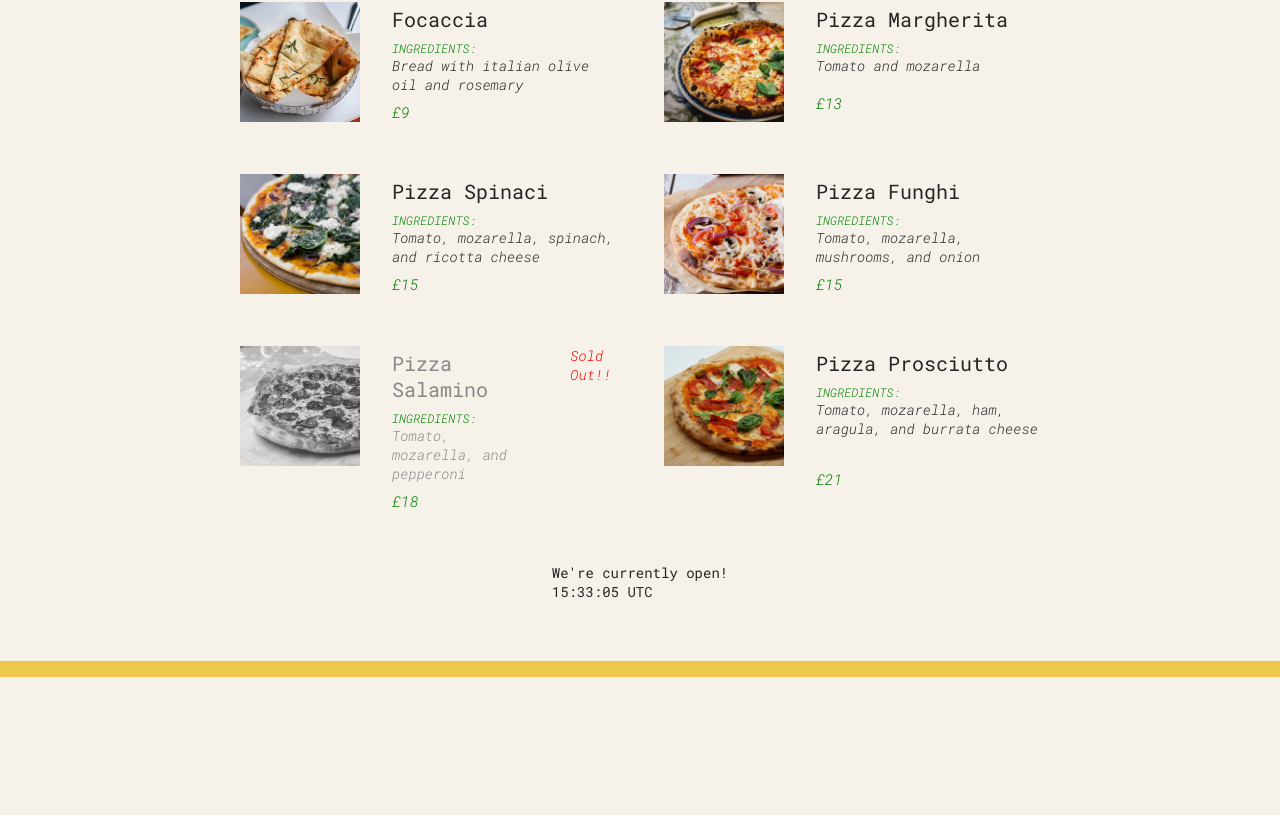
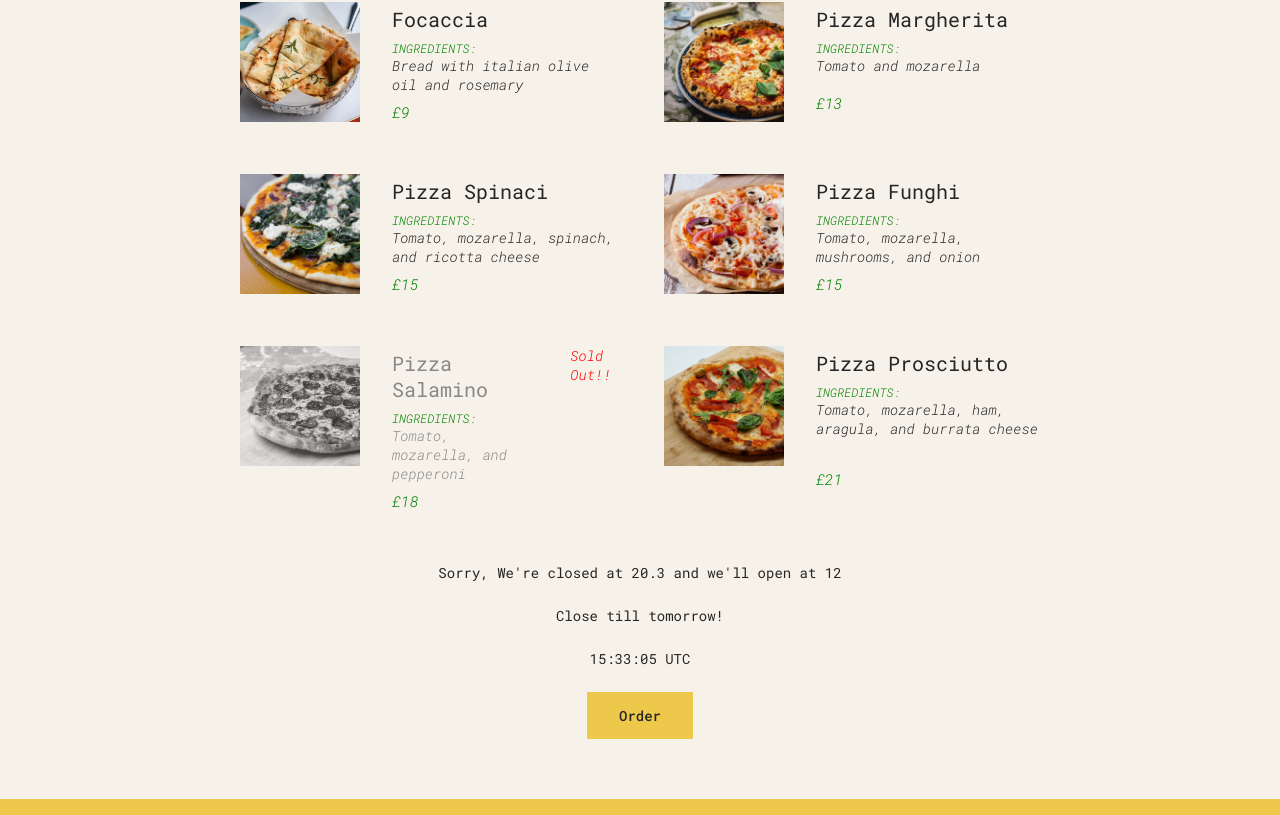
Before and after one commit to IsabelTizon/pizzaMenuVite, a React (Vite) app: page / in a window 1280 px wide. Shown: the part 255-1070 px from the top of the page. Before the commit the page ends 932 px from the top, so only its background shows below. Built offline with nearby package versions, Linux system fonts and the light colour scheme.

Commit message:
short-circuiting added

```diff
--- a/src/main.jsx
+++ b/src/main.jsx
@@ -37,16 +37,33 @@ function Menu() {
 }
 function Footer() {
 	const hour = new Date().getHours();
+	const openHour = 12.0;
+	const closeHour = 20.3;
 	console.log(hour);
-	const isOpen = hour >= 12 && hour <= 20.3;
+	const isOpen = closeHour <= openHour;
 	console.log(isOpen);
 
 	return (
 		<footer className="footer">
+			<div className="order">
+				{/* short-circuiting */}
+				{isOpen && (
+					<p>
+						We're currently open! We open until {closeHour}
+					</p>
+				)}
+				{!isOpen && (
+					<p>
+						Sorry, We're closed at {closeHour} and we'll
+						open at {openHour}
+					</p>
+				)}
+
+				{/* ternary */}
 				<p>
 					{isOpen
-					? "We're currently open!"
-					: "Sorry, We're closed!"}
+						? "Come to order a pizza!"
+						: "Close till tomorrow!"}
 				</p>
 				{/* new Date().toLocaleTimeString(): a date method that returns a string with the time formatted according to the user's locale settings. */}
 				<p>
@@ -54,6 +71,8 @@ function Footer() {
 						timeZoneName: "short",
 					})}
 				</p>
+				<button className="btn">Order</button>
+			</div>
 		</footer>
 	);
 }
```
Lines whose indentation alone changed are shown as unchanged.
